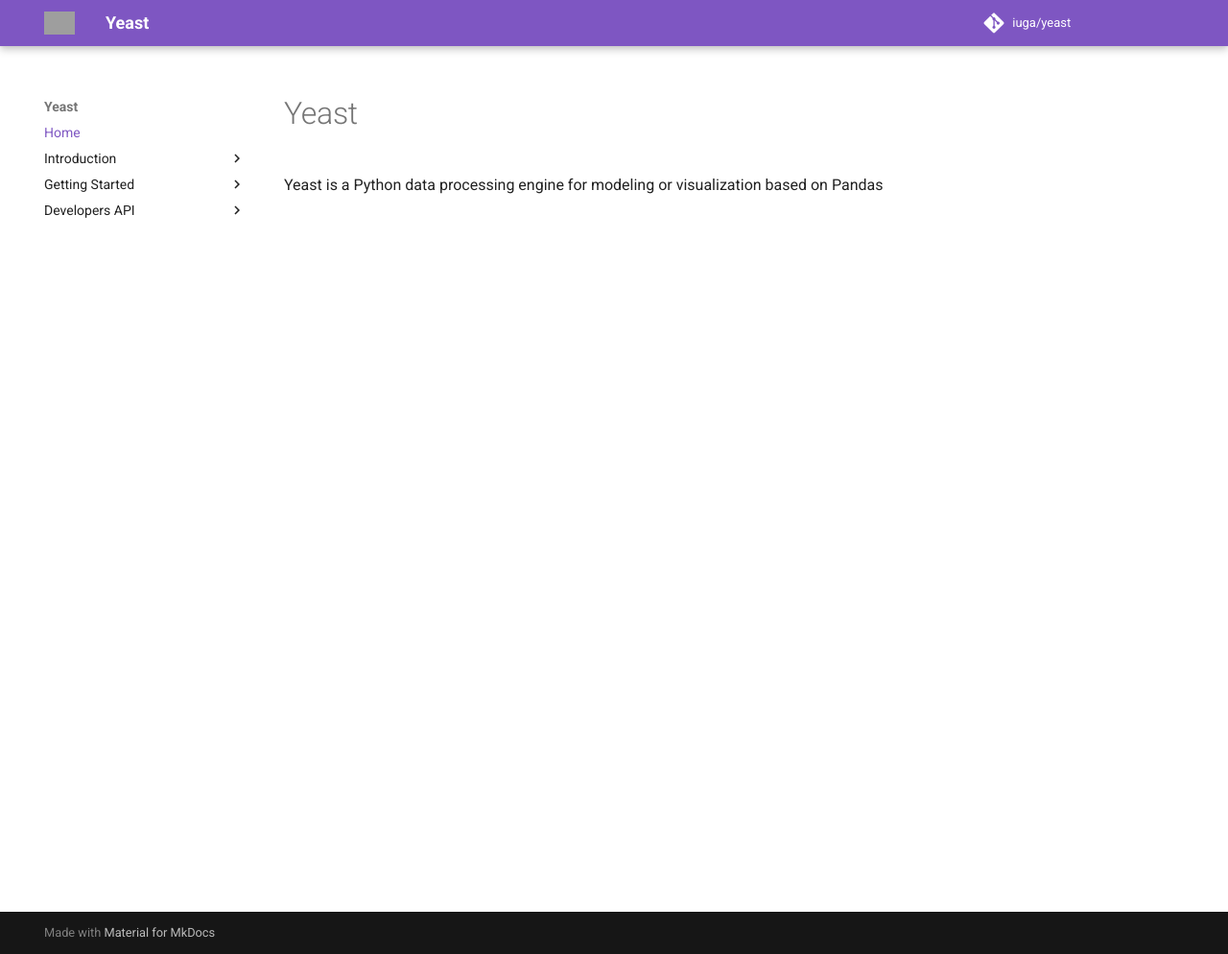
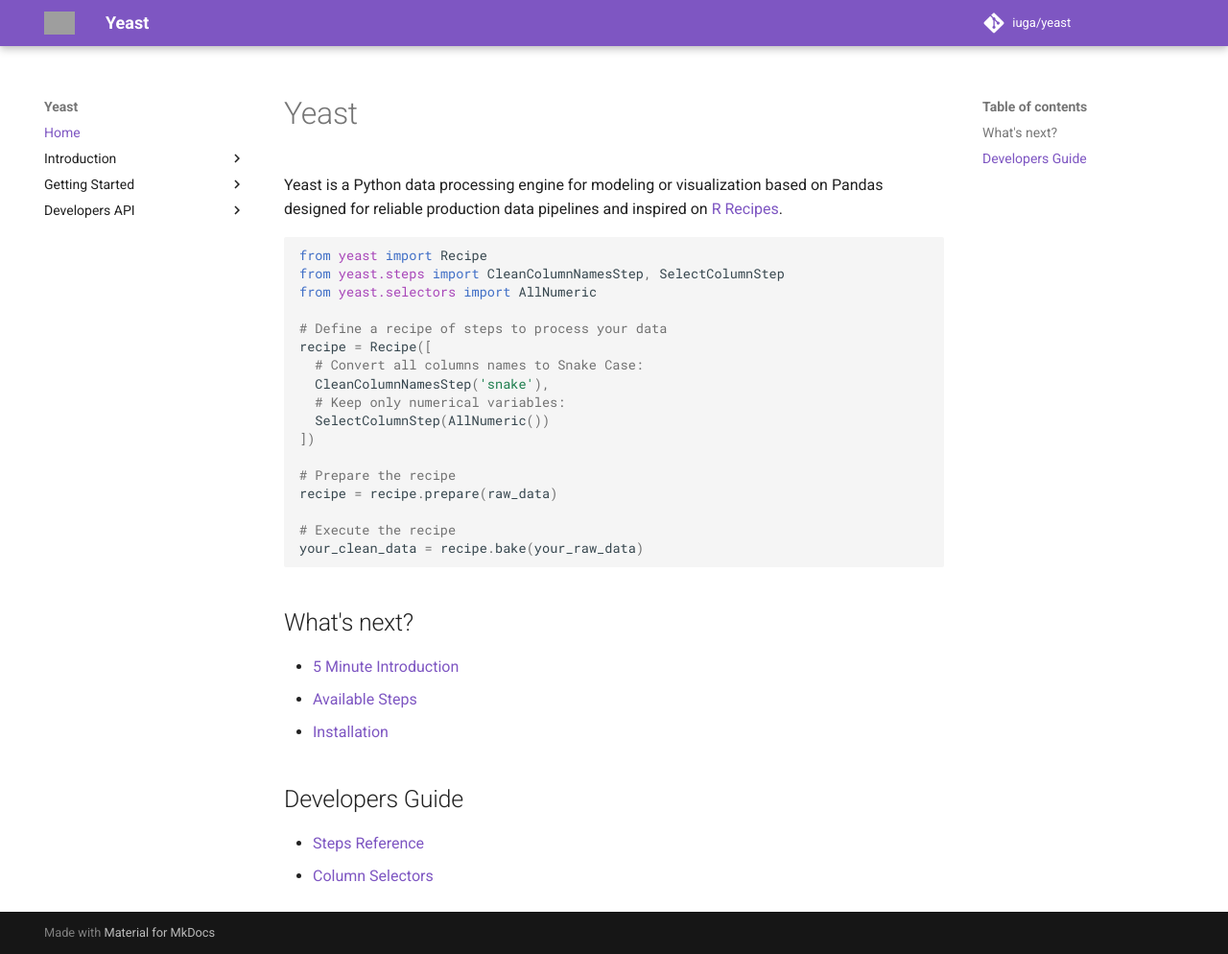
Before and after one commit to iuga/Yeast, an MkDocs documentation site: the page built from docs/index.md, in a window 1280 px wide and 994 px high. Shown: the whole window at 96% size. Built offline with MkDocs 1.6.1 and Material for MkDocs 9.7.7, drawn with Linux system fonts in a browser that asks for light colours; comment, search, counter and statistics services are not loaded; grey boxes are pictures that could not be loaded.

Commit message:
Better docs and github pages

````diff
--- a/docs/index.md
+++ b/docs/index.md
@@ -1,3 +1,35 @@
 # Yeast
 
-Yeast is a Python data processing engine for modeling or visualization based on Pandas
+Yeast is a Python data processing engine for modeling or visualization based on Pandas designed for
+reliable production data pipelines and inspired on [R Recipes](https://tidymodels.github.io/recipes/).
+
+```python
+from yeast import Recipe
+from yeast.steps import CleanColumnNamesStep, SelectColumnStep
+from yeast.selectors import AllNumeric
+
+# Define a recipe of steps to process your data
+recipe = Recipe([
+  # Convert all columns names to Snake Case:
+  CleanColumnNamesStep('snake'),
+  # Keep only numerical variables:
+  SelectColumnStep(AllNumeric())
+])
+
+# Prepare the recipe
+recipe = recipe.prepare(raw_data)
+
+# Execute the recipe
+your_clean_data = recipe.bake(your_raw_data)
+```
+
+## What's next?
+
+- [5 Minute Introduction](introduction.md)
+- [Available Steps](steps.md)
+- [Installation](install.md)
+
+## Developers Guide
+
+- [Steps Reference](reference.md)
+- [Column Selectors](selectors.md)
--- a/mkdocs.yml
+++ b/mkdocs.yml
@@ -20,9 +20,10 @@ nav:
   - Getting Started:
     - Installing Yeast: install.md
     - 5 Minute Introduction: introduction.md
+    - Available Steps: steps.md
     - Methods for Select Variables in Steps: selectors.md
   - Developers API:
-    - Step Reference: step_reference.md
+    - Step Reference: reference.md
 plugins: []
 markdown_extensions:
   - admonition
````
Also changed, not shown: docs/introduction.md (+1 -1 lines), docs/steps.md (added, +6 -0 lines), docs/reference.md (renamed from docs/step_reference.md).
